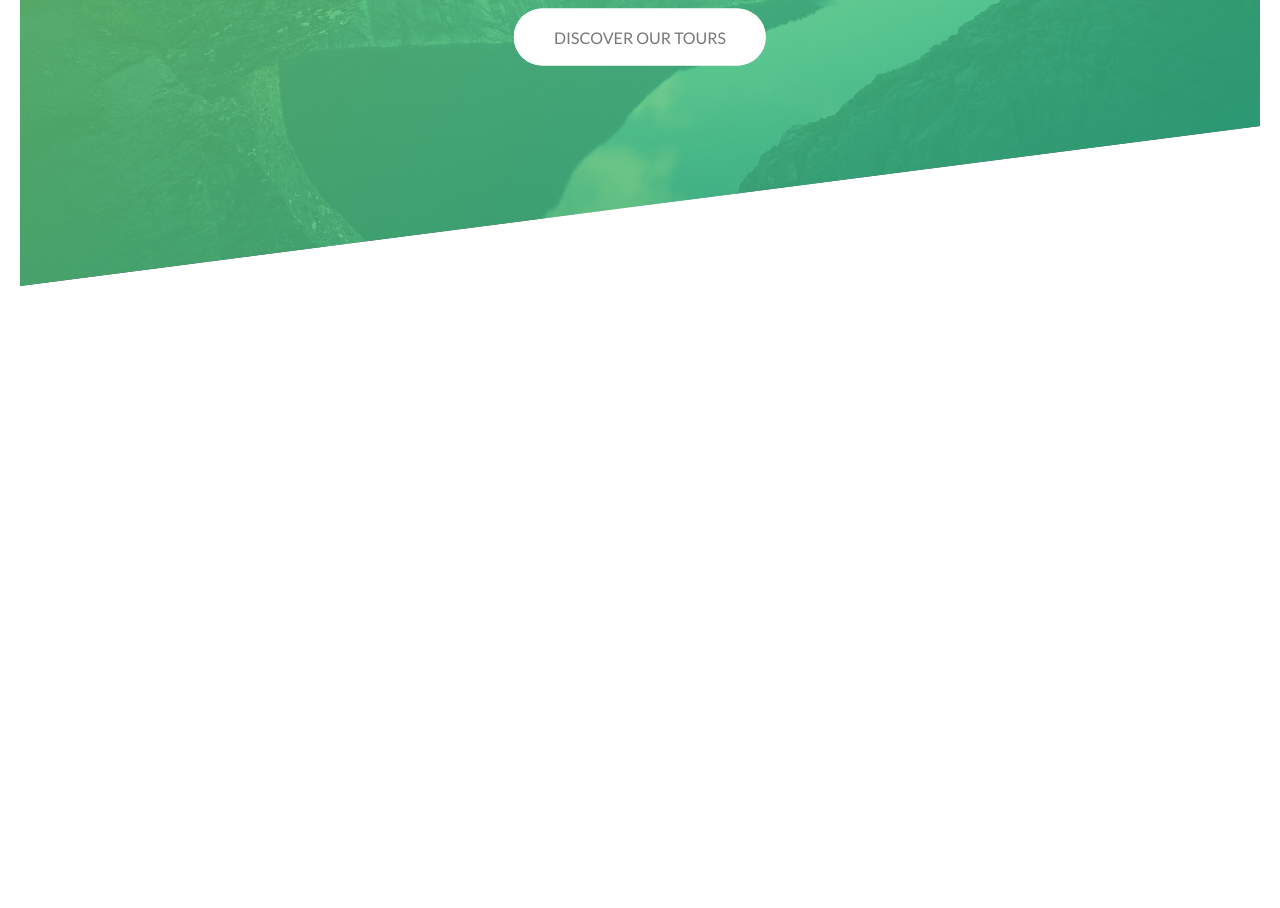
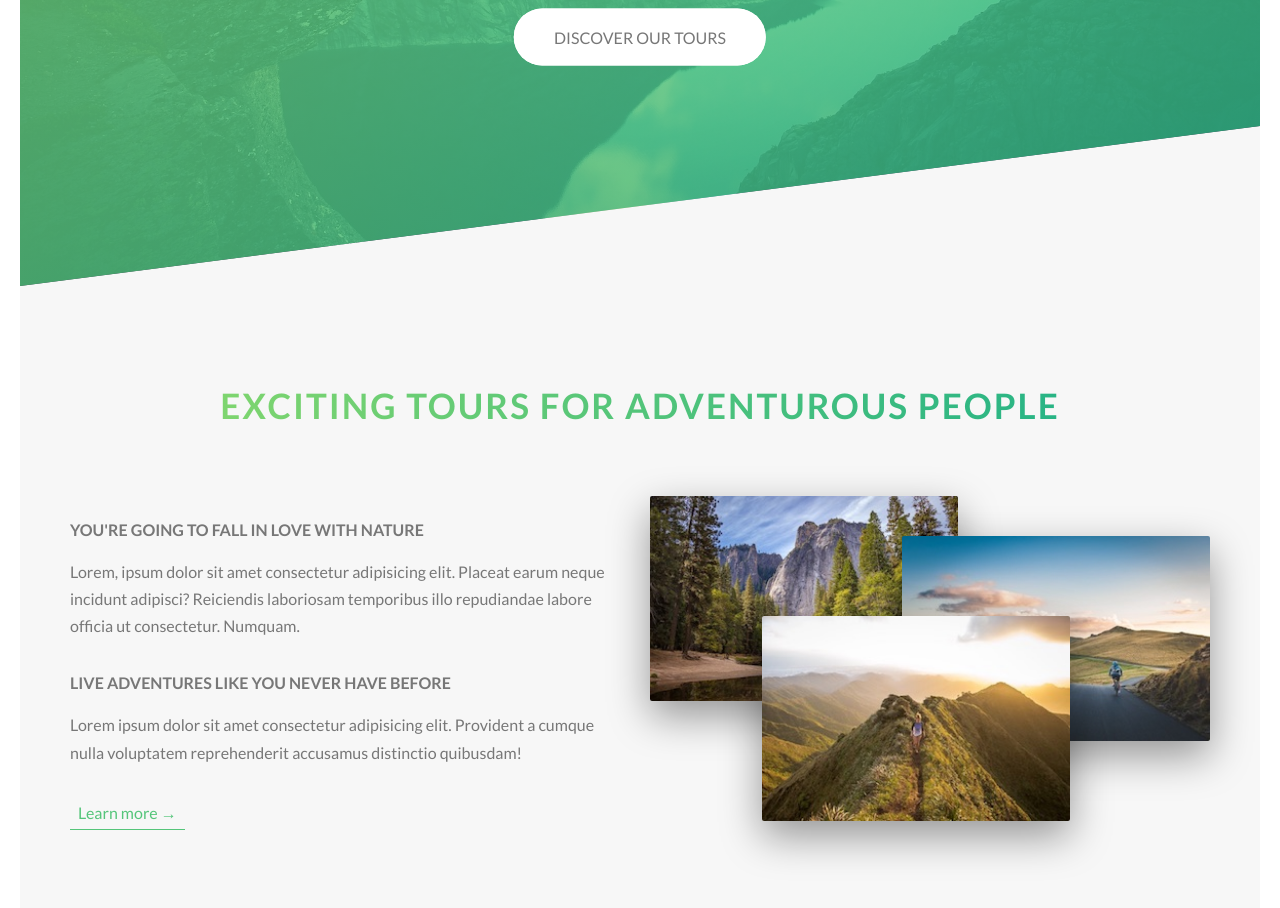
Before and after one commit to vniacsta/natours-udemy, a website: page index.html in a window 1280 px wide. Shown: the part 494-1402 px from the top of the page. Before the commit the page ends 800 px from the top, so only its background shows below. Drawn offline with Linux system fonts and the light colour scheme.

Commit message:
added home structure with grid and more animations

```diff
--- a/index.html
+++ b/index.html
@@ -26,5 +26,39 @@
         <a href="#" class="btn btn-white btn-animated">Discover our tours</a>
       </div>
     </header>
+
+    <main>
+      <section class="about">
+        <div class="u-center-txt u-margin-bottom-big">
+          <h2>Exciting tours for adventurous people</h2>
+        </div>
+        <div class="row">
+          <div class="col-1-of-2">
+            <h3 class="u-margin-bottom-small">
+              You're going to fall in love with nature
+            </h3>
+            <p>
+              Lorem, ipsum dolor sit amet consectetur adipisicing elit. Placeat
+              earum neque incidunt adipisci? Reiciendis laboriosam temporibus
+              illo repudiandae labore officia ut consectetur. Numquam.
+            </p>
+            <h3 class="u-margin-bottom-small">
+              Live adventures like you never have before
+            </h3>
+            <p>
+              Lorem ipsum dolor sit amet consectetur adipisicing elit. Provident
+              a cumque nulla voluptatem reprehenderit accusamus distinctio
+              quibusdam!
+            </p>
+            <a href="#" class="btn-txt">Learn more &rarr;</a>
+          </div>
+          <div class="col-1-of-2 composition">
+            <img src="media/nat-1.jpg" alt="Nature" class="photo p1" />
+            <img src="media/nat-2.jpg" alt="Nature" class="photo p2" />
+            <img src="media/nat-3.jpg" alt="Nature" class="photo p3" />
+          </div>
+        </div>
+      </section>
+    </main>
   </body>
 </html>
--- a/src/sass/abstracts/_mixins.scss
+++ b/src/sass/abstracts/_mixins.scss
@@ -0,0 +1,7 @@
+@mixin clearfix {
+  &::after {
+    content: "";
+    display: table;
+    clear: both;
+  }
+}
--- a/src/sass/abstracts/_variables.scss
+++ b/src/sass/abstracts/_variables.scss
@@ -1,6 +1,16 @@
+// COLORS
 $color-primary: #55c57a;
 $color-primary-light: #7ed56f;
 $color-primary-dark: #28b485;
+$color-grey-light-1: #f7f7f7;
 $color-grey-dark: #777;
 $color-white: #fff;
 $color-black: #000;
+
+// GRID
+$grid-width: 114rem;
+$gap-vertical: 8rem;
+$gap-horizontal: 2rem;
+
+// FONT
+$default-font-size: 1.6rem;
--- a/src/sass/base/_typography.scss
+++ b/src/sass/base/_typography.scss
@@ -37,3 +37,39 @@ body {
     }
   }
 }
+
+h2 {
+  font-size: 3.5rem;
+  text-transform: uppercase;
+  font-weight: 700;
+  display: inline-block;
+  background-image: linear-gradient(
+    to right,
+    $color-primary-light,
+    $color-primary-dark
+  );
+  background-clip: text;
+  -webkit-background-clip: text;
+  color: transparent;
+  letter-spacing: 0.2rem;
+  transition: all 0.2s;
+
+  &:hover {
+    transform: skewY(2deg) skewX(15deg) scale(1.1);
+    text-shadow: 0.5rem 1rem 2rem rgba($color-black, 0.2);
+  }
+}
+
+h3 {
+  font-size: $default-font-size;
+  font-weight: 700;
+  text-transform: uppercase;
+}
+
+p {
+  font-size: $default-font-size;
+
+  &:not(:last-child) {
+    margin-bottom: 3rem;
+  }
+}
--- a/src/sass/base/_utilities.scss
+++ b/src/sass/base/_utilities.scss
@@ -0,0 +1,15 @@
+.u-center-txt {
+  text-align: center;
+}
+
+.u-margin-bottom-big {
+  margin-bottom: 8rem;
+}
+
+.u-margin-bottom-medium {
+  margin-bottom: 4rem;
+}
+
+.u-margin-bottom-small {
+  margin-bottom: 1.5rem;
+}
--- a/src/sass/components/_button.scss
+++ b/src/sass/components/_button.scss
@@ -1,7 +1,7 @@
 .btn {
   &:link,
   &:visited {
-    font-size: 1.6rem;
+    font-size: $default-font-size;
     text-decoration: none;
     padding: 1.5rem 4rem;
     display: inline-block;
@@ -52,3 +52,27 @@
   animation: moveInBottom 0.5s ease-out 0.75s;
   animation-fill-mode: backwards;
 }
+
+.btn-txt {
+  &:link, &:visited {
+    color: $color-primary;
+    font-size: $default-font-size;
+    display: inline-block;
+    text-decoration: none;
+    border-bottom: 1px solid $color-primary;
+    padding: 3px 8px;
+    transition: all .2s;
+  }
+
+  &:hover {
+    background-color: $color-primary;
+    color: $color-white;
+    box-shadow: 0 1rem 2rem rgba($color-black, .15);
+    transform: translateY(-2px);
+  }
+
+  &:active {
+    box-shadow: 0 .5rem 1rem rgba($color-black, .15);
+    transform: translateY(0);
+  }
+}
--- /dev/null
+++ b/src/sass/components/_composition.scss
@@ -0,0 +1,39 @@
+.composition {
+  position: relative;
+
+  .photo {
+    width: 55%;
+    box-shadow: 0 1.5rem 4rem rgba($color-black, .4);
+    border-radius: 2px;
+    position: absolute;
+    z-index: 10;
+    outline-offset: 2rem;
+    transition: all .2s;
+
+    &:hover {
+      outline: 1.5rem solid $color-primary;
+      transform: scale(1.05) translateY(-.5rem);
+      box-shadow: 0 2.5rem 4rem rgba($color-black, .5);
+      z-index: 20;
+    }
+  }
+
+  .p1 {
+    left: 0;
+    top: -2rem;
+  }
+
+  .p2 {
+    right: 0;
+    top: 2rem;
+  }
+
+  .p3 {
+    left: 20%;
+    top: 10rem;
+  }
+
+  &:hover .photo:not(:hover) {
+    transform: scale(.95);
+  }
+}
--- /dev/null
+++ b/src/sass/layout/_grid.scss
@@ -0,0 +1,22 @@
+.row {
+  max-width: $grid-width;
+  margin: 0 auto;
+
+  &:not(:last-child) {
+    margin-bottom: $gap-vertical;
+  }
+
+  @include clearfix;
+
+  [class^="col-"] {
+    float: left;
+
+    &:not(:last-child) {
+      margin-right: $gap-horizontal;
+    }
+  }
+
+  .col-1-of-2 {
+    width: calc((100% - #{$gap-horizontal}) / 2);
+  }
+}
--- a/src/sass/main.scss
+++ b/src/sass/main.scss
@@ -8,7 +8,9 @@
 @import 'base/utilities';
 
 @import 'components/button';
+@import 'components/composition';
 
 @import 'layout/header';
+@import 'layout/grid';
 
 @import 'pages/home';
--- a/src/sass/pages/_home.scss
+++ b/src/sass/pages/_home.scss
@@ -0,0 +1,5 @@
+.about {
+  background-color: $color-grey-light-1;
+  padding: 25rem 0;
+  margin-top: -20vh;
+}
```
Also changed, not shown: src/style.css.
